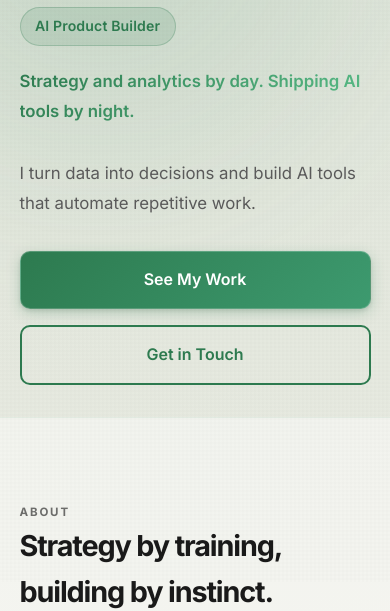
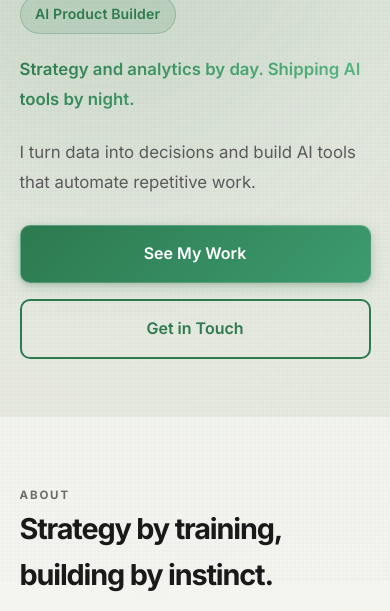
Before and after one commit to rich-shrestha/rich-shrestha.github.io, a plain HTML site: page index.html in a window 390 px wide. Shown: the part 262-873 px from the top of the page. Drawn offline with Linux system fonts and the light colour scheme.

Commit message:
Tighten hero spacing

```diff
--- a/css/styles.css
+++ b/css/styles.css
@@ -128,10 +128,10 @@ body::before {
 }
 
 .hero {
-  min-height: 85vh;
+  min-height: 62vh;
   display: flex;
   align-items: flex-start;
-  padding: 4.5rem 0 5rem;
+  padding: 2.5rem 0 3rem;
   overflow: hidden;
 }
 
@@ -148,7 +148,7 @@ body::before {
 }
 
 .hero-content {
-  width: min(90%, 820px);
+  width: min(90%, 760px);
   margin: 0 auto;
   position: relative;
   z-index: 1;
@@ -272,7 +272,7 @@ body::before {
 
 .hero h1 {
   font-size: clamp(2.75rem, 7vw, 4.5rem);
-  margin-bottom: 0.75rem;
+  margin-bottom: 0.5rem;
   font-weight: 800;
   letter-spacing: -2px;
   color: var(--text-primary);
@@ -280,7 +280,7 @@ body::before {
 }
 
 .hero-subtitle {
-  margin-bottom: 1.25rem;
+  margin-bottom: 1rem;
   font-size: clamp(1.1rem, 2.4vw, 1.35rem);
   font-weight: 600;
   line-height: 1.5;
@@ -292,7 +292,7 @@ body::before {
 .hero p {
   color: var(--text-secondary);
   font-size: 1.2rem;
-  margin-bottom: 2rem;
+  margin-bottom: 1.4rem;
   line-height: 1.8;
   max-width: 760px;
 }
@@ -374,7 +374,7 @@ body::before {
 }
 
 .home-section {
-  padding: 5rem 0;
+  padding: 4rem 0;
 }
 
 .home-section-muted {
@@ -393,7 +393,7 @@ body::before {
   justify-content: space-between;
   gap: 2rem;
   align-items: end;
-  margin-bottom: 2rem;
+  margin-bottom: 1.5rem;
 }
 
 .section-header h2 {
@@ -796,8 +796,8 @@ body::before {
   }
 
   .hero {
-    min-height: 70vh;
-    padding: 2rem 0;
+    min-height: 58vh;
+    padding: 1.5rem 0 2rem;
   }
 
   .hero {
```
